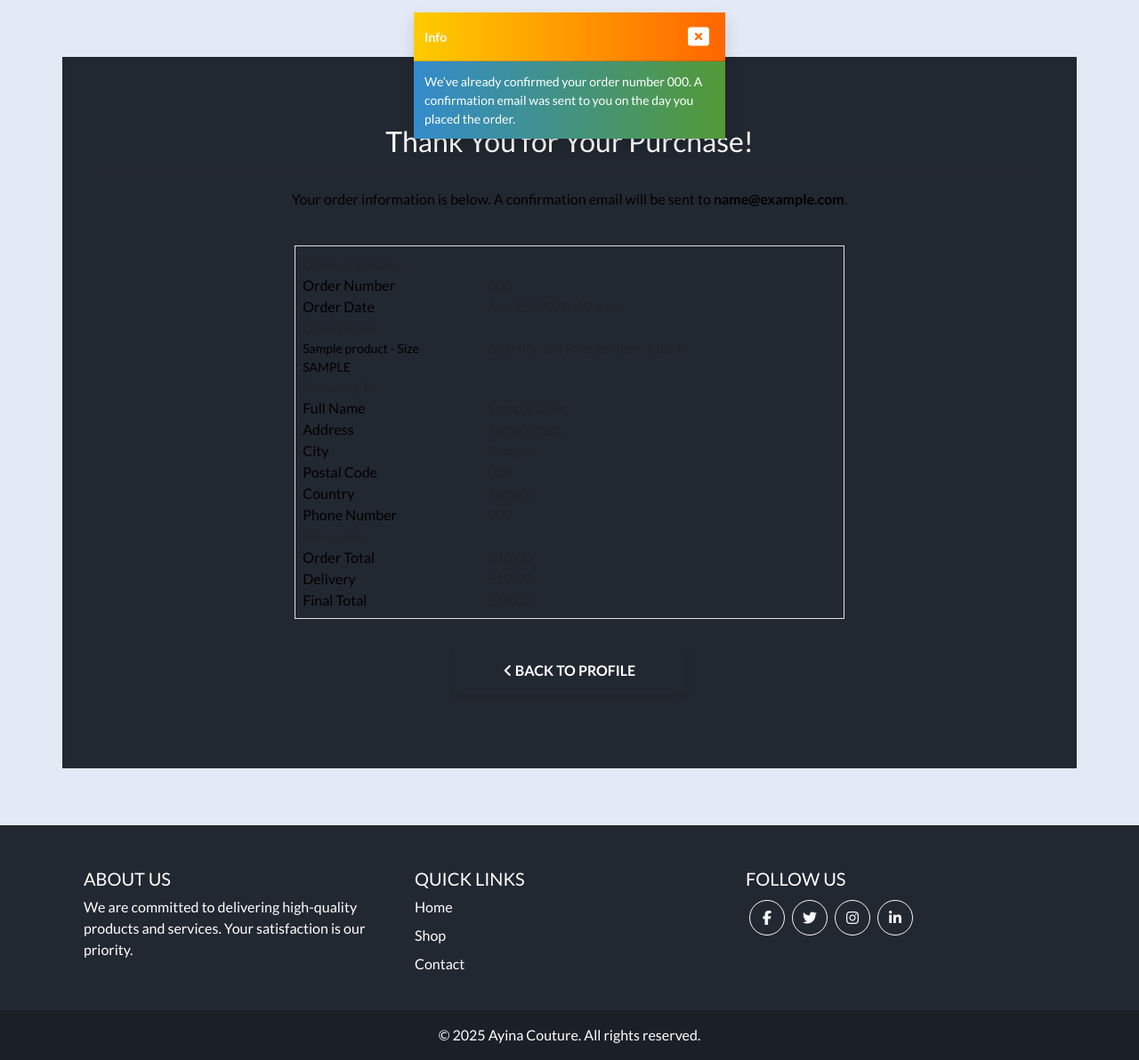
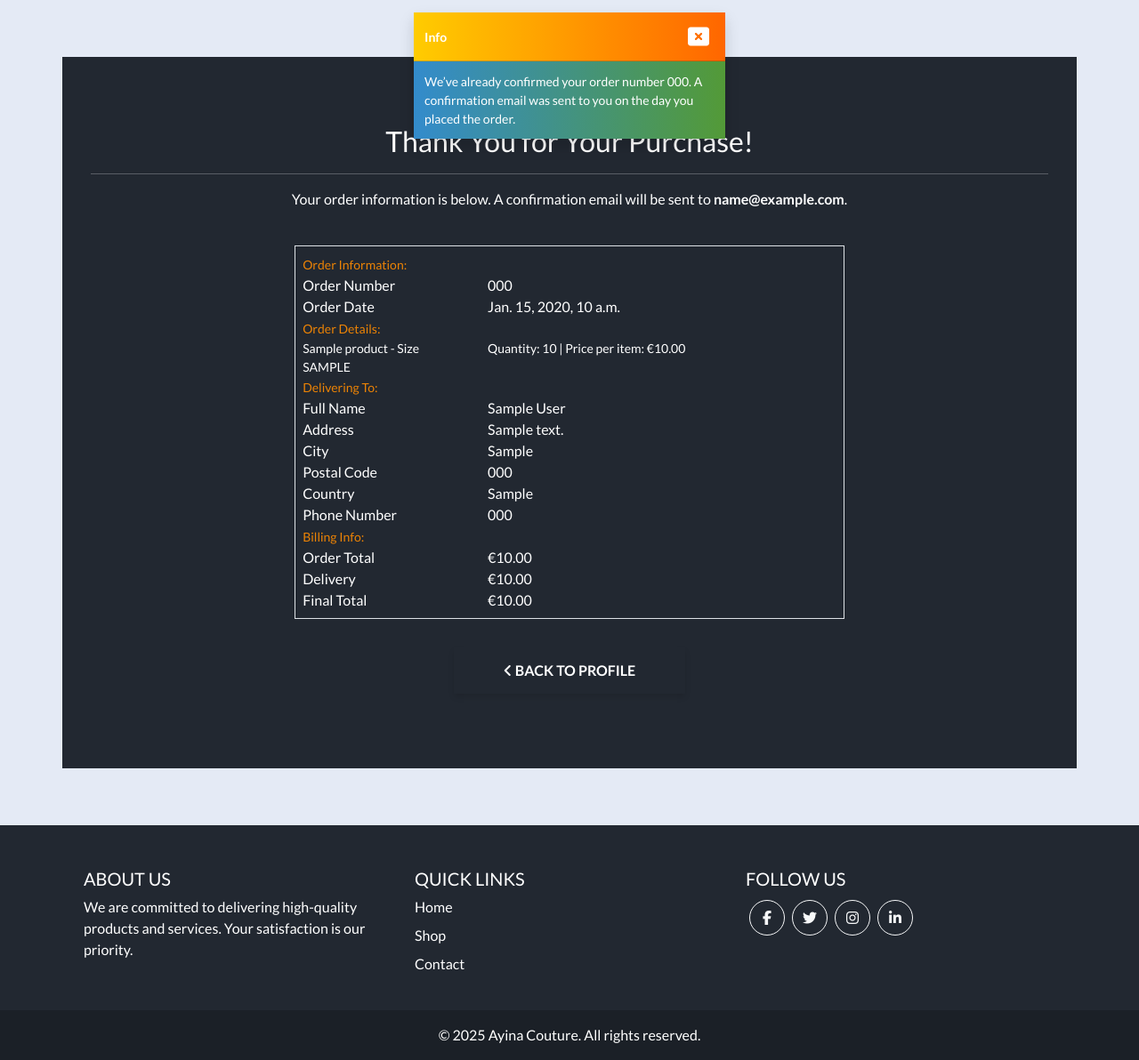
Before and after one commit to ci-mustafa/ayina-couture, a Django app: page /profile/order_history/000 in a window 1280 px wide. Shown: the part 114-1306 px from the top of the page at 89% size. Run offline with Django 5.2, Linux system fonts and the light colour scheme; tables that the repository leaves empty hold one stand-in row (values such as "Sample post"); some libraries are stand-ins or nearby versions; some web fonts are replaced.

Commit message:
mod: modify success checkout page and profile page

```diff
--- a/profiles/templates/profiles/profile.html
+++ b/profiles/templates/profiles/profile.html
@@ -11,7 +11,7 @@
     </div>
     <div class="row">
         <div class="col-12 col-lg-6">
-            <p class="text-muted">Default Delivery Information</p>
+            <p>Default Delivery Information</p>
             <form class="mt-3" action="{% url 'profile' %}" method="POST" id="profile-update-form">
                 {% csrf_token %}
                 {{ form }}
@@ -20,7 +20,7 @@
             </form>
         </div>
         <div class="col-12 col-lg-6">
-            <p class="text-muted">Order History</p>
+            <p>Order History</p>
             <div class="order-history table-responsive">
                 <table class="table table-sm table-borderless">
                     <thead>
--- a/quickcheckout/templates/quickcheckout/checkout_success.html
+++ b/quickcheckout/templates/quickcheckout/checkout_success.html
@@ -2,7 +2,7 @@
 {% load static %}
 
 {% block content %}
-<div class="container cart-main-div d-flex flex-column align-items-center justify-content-center" style="min-height: 100vh;">
+<div class="success-checkout container cart-main-div d-flex flex-column align-items-center justify-content-center" style="min-height: 100vh;">
     <!-- Added d-flex, flex-column, align-items-center, justify-content-center for centering -->
     <div class="row justify-content-center w-100">
         <!-- Added w-100 to ensure the row spans full width of the container -->
@@ -10,7 +10,7 @@
             <!-- Changed text alignment to text-center -->
             <h2 class="shopping-cart-heading">Thank You for Your Purchase!</h2>
             <hr>
-            <p class="text-black">Your order information is below. A confirmation email will be sent to <strong>{{ order.email }}</strong>.</p>
+            <p>Your order information is below. A confirmation email will be sent to <strong>{{ order.email }}</strong>.</p>
         </div>
     </div>
 
@@ -20,13 +20,13 @@
             <div class="order-confirmation-wrapper p-2 border">
                 <div class="row">
                     <div class="col">
-                        <small class="text-muted">Order Information:</small>
+                        <small class="success-checkout-info">Order Information:</small>
                     </div>
                 </div>
 
                 <div class="row">
                     <div class="col-12 col-md-4">
-                        <p class="mb-0 text-black font-weight-bold">Order Number</p>
+                        <p class="mb-0 font-weight-bold">Order Number</p>
                     </div>
                     <div class="col-12 col-md-8 text-md-right">
                         <p class="mb-0">{{ order.order_number }}</p>
@@ -35,7 +35,7 @@
 
                 <div class="row">
                     <div class="col-12 col-md-4">
-                        <p class="mb-0 text-black font-weight-bold">Order Date</p>
+                        <p class="mb-0 font-weight-bold">Order Date</p>
                     </div>
                     <div class="col-12 col-md-8 text-md-right">
                         <p class="mb-0">{{ order.created_at }}</p>
@@ -44,14 +44,14 @@
 
                 <div class="row">
                     <div class="col">
-                        <small class="text-muted">Order Details:</small>
+                        <small class="success-checkout-info">Order Details:</small>
                     </div>
                 </div>
 
                 {% for item in order.orderitems.all %}
                 <div class="row">
                     <div class="col-12 col-md-4">
-                        <p class="small mb-0 text-black font-weight-bold">
+                        <p class="small mb-0 font-weight-bold">
                             {{ item.product.name }}{% if item.size %} - Size {{ item.size|upper }}{% endif %}
                         </p>
                     </div>
@@ -63,13 +63,13 @@
 
                 <div class="row">
                     <div class="col">
-                        <small class="text-muted">Delivering To:</small>
+                        <small class="success-checkout-info">Delivering To:</small>
                     </div>
                 </div>
 
                 <div class="row">
                     <div class="col-12 col-md-4">
-                        <p class="mb-0 text-black font-weight-bold">Full Name</p>
+                        <p class="mb-0 font-weight-bold">Full Name</p>
                     </div>
                     <div class="col-12 col-md-8 text-md-right">
                         <p class="mb-0">{{ order.full_name }}</p>
@@ -78,7 +78,7 @@
 
                 <div class="row">
                     <div class="col-12 col-md-4">
-                        <p class="mb-0 text-black font-weight-bold">Address</p>
+                        <p class="mb-0 font-weight-bold">Address</p>
                     </div>
                     <div class="col-12 col-md-8 text-md-right">
                         <p class="mb-0">{{ order.street_address }}</p>
@@ -87,7 +87,7 @@
 
                 <div class="row">
                     <div class="col-12 col-md-4">
-                        <p class="mb-0 text-black font-weight-bold">City</p>
+                        <p class="mb-0 font-weight-bold">City</p>
                     </div>
                     <div class="col-12 col-md-8 text-md-right">
                         <p class="mb-0">{{ order.city }}</p>
@@ -97,7 +97,7 @@
                 {% if order.postcode %}
                 <div class="row">
                     <div class="col-12 col-md-4">
-                        <p class="mb-0 text-black font-weight-bold">Postal Code</p>
+                        <p class="mb-0 font-weight-bold">Postal Code</p>
                     </div>
                     <div class="col-12 col-md-8 text-md-right">
                         <p class="mb-0">{{ order.postcode }}</p>
@@ -107,7 +107,7 @@
 
                 <div class="row">
                     <div class="col-12 col-md-4">
-                        <p class="mb-0 text-black font-weight-bold">Country</p>
+                        <p class="mb-0 font-weight-bold">Country</p>
                     </div>
                     <div class="col-12 col-md-8 text-md-right">
                         <p class="mb-0">{{ order.country }}</p>
@@ -116,7 +116,7 @@
 
                 <div class="row">
                     <div class="col-12 col-md-4">
-                        <p class="mb-0 text-black font-weight-bold">Phone Number</p>
+                        <p class="mb-0 font-weight-bold">Phone Number</p>
                     </div>
                     <div class="col-12 col-md-8 text-md-right">
                         <p class="mb-0">{{ order.phone_number }}</p>
@@ -125,13 +125,13 @@
 
                 <div class="row">
                     <div class="col">
-                        <small class="text-muted">Billing Info:</small>
+                        <small class="success-checkout-info">Billing Info:</small>
                     </div>
                 </div>
 
                 <div class="row">
                     <div class="col-12 col-md-4">
-                        <p class="mb-0 text-black font-weight-bold">Order Total</p>
+                        <p class="mb-0 font-weight-bold">Order Total</p>
                     </div>
                     <div class="col-12 col-md-8 text-md-right">
                         <p class="mb-0">&euro;{{ order.order_cost }}</p>
@@ -140,7 +140,7 @@
 
                 <div class="row">
                     <div class="col-12 col-md-4">
-                        <p class="mb-0 text-black font-weight-bold">Delivery</p>
+                        <p class="mb-0 font-weight-bold">Delivery</p>
                     </div>
                     <div class="col-12 col-md-8 text-md-right">
                         <p class="mb-0">&euro;{{ order.delivery_cost }}</p>
@@ -149,7 +149,7 @@
 
                 <div class="row">
                     <div class="col-12 col-md-4">
-                        <p class="mb-0 text-black font-weight-bold">Final Total</p>
+                        <p class="mb-0 font-weight-bold">Final Total</p>
                     </div>
                     <div class="col-12 col-md-8 text-md-right">
                         <p class="mb-0">&euro;{{ order.order_final_total }}</p>
--- a/static/css/core.css
+++ b/static/css/core.css
@@ -741,7 +741,8 @@ ul, ol{
     margin-top: 5%;
     margin-bottom: 5%;
     padding: 20px;
-    background-color: #275d58;
+    background-color: #222831;
+    color: white;
 }
 
 /* Wishlist sytles */
@@ -765,6 +766,14 @@ ul, ol{
     flex-direction: column;
     justify-content: space-between;
     text-align: center;
+}
+
+.success-checkout {
+    color: white;
+}
+
+.success-checkout-info {
+    color: #EC8305;
 }
 
 /* Footer Styling */
```
Also changed, not shown: 1 other file.
